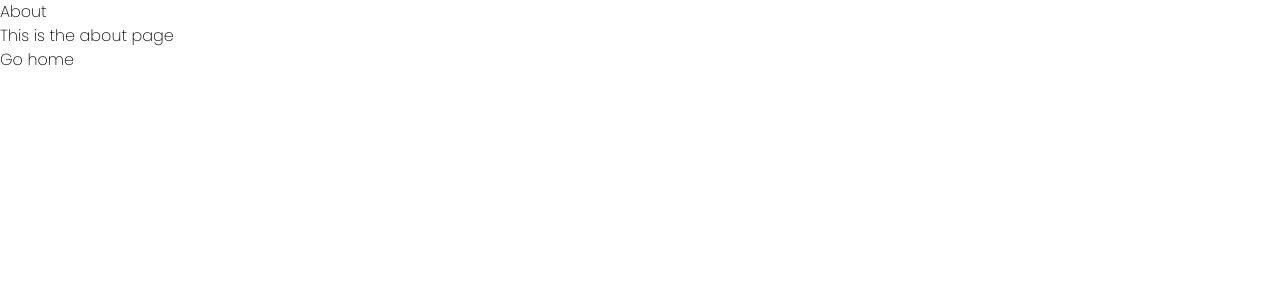
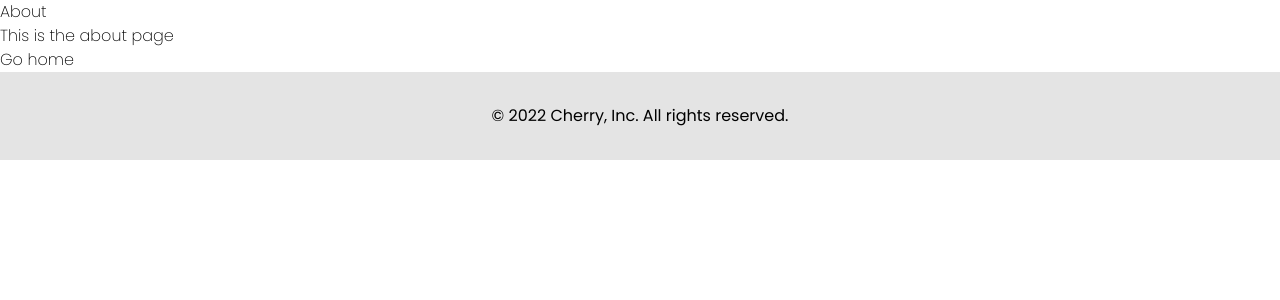
Before and after one commit to GCnomore/cherry_landing, a Next.js app: page /about in a window 1280 px wide. Shown: the top 300 px of the page. Built offline with nearby package versions, Linux system fonts and the light colour scheme.

Commit message:
adding video and footer

```diff
--- a/components/HeroSection.tsx
+++ b/components/HeroSection.tsx
@@ -30,7 +30,7 @@ export default function HeroSection() {
             <iframe
               width="100%"
               height="100%"
-              src="https://www.youtube.com/embed/ZKE8v8IgpfY"
+              src="https://www.youtube.com/embed/TYiowEARRL0"
               title="YouTube video player"
               frameBorder="0"
               allow="accelerometer; autoplay; clipboard-write; encrypted-media; gyroscope; picture-in-picture"
--- a/components/Layout.tsx
+++ b/components/Layout.tsx
@@ -60,7 +60,11 @@ const Layout = ({ children, title }: Props) => (
       />
     </Head>
     {children}
-    <footer></footer>
+    <footer className="w-full flex bg-[#e4e4e4]">
+      <span className="w-full py-8 text-center">
+        <strong>&copy; 2022 Cherry, Inc. All rights reserved.</strong>
+      </span>
+    </footer>
   </div>
 );
 
```
